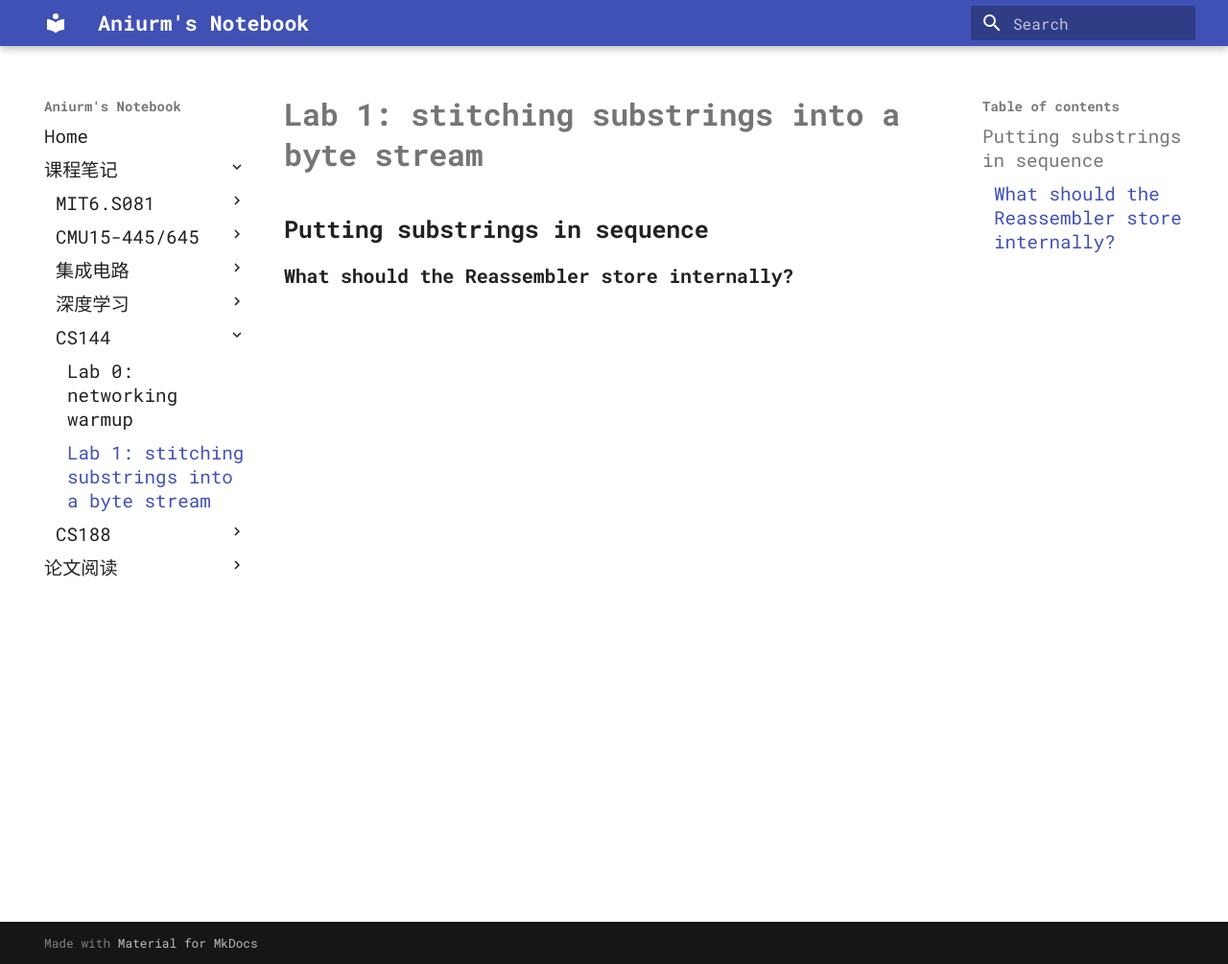
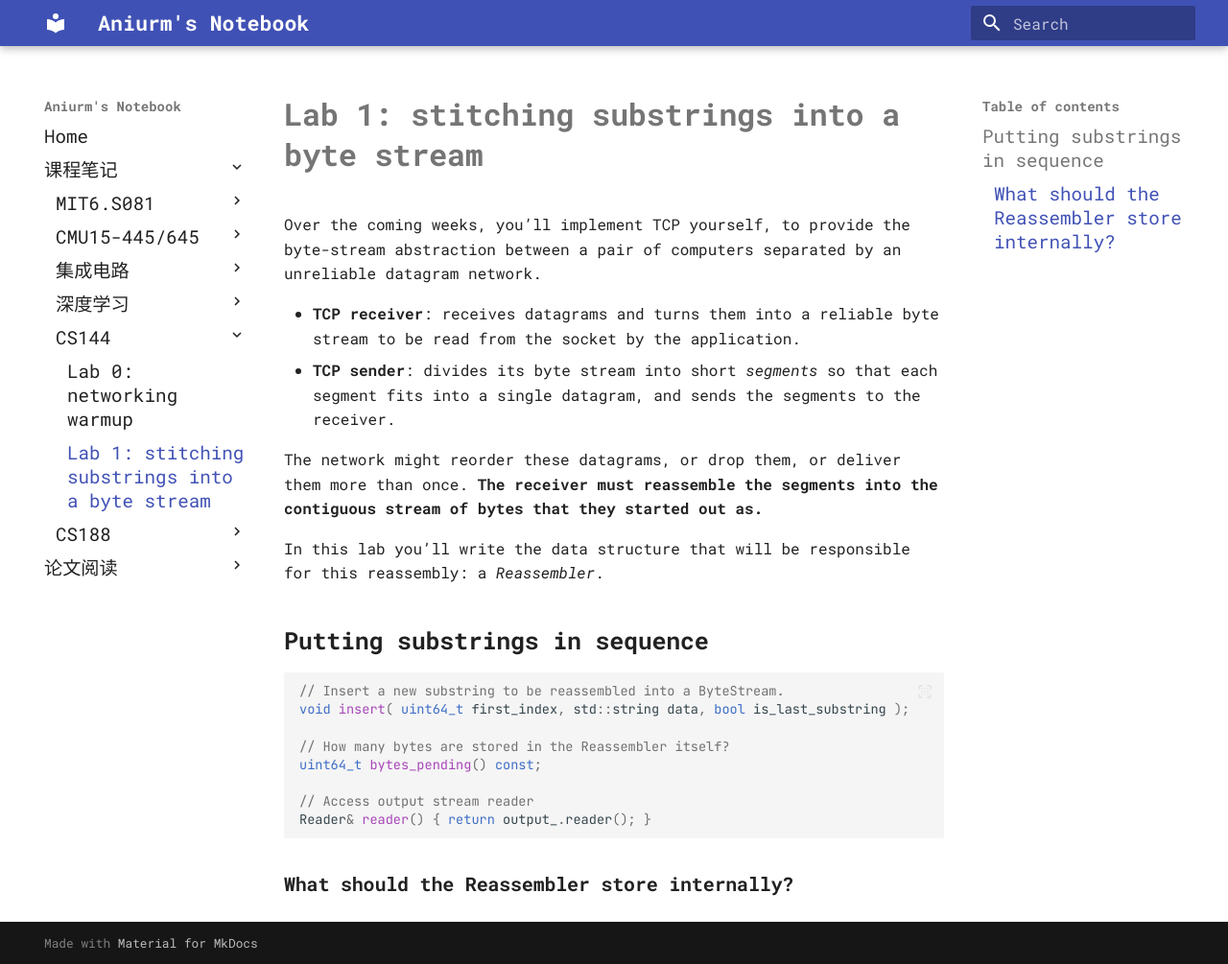
Before and after one commit to Aniurm/notebook, an MkDocs documentation site: the page built from docs/course_notes/cs144/lab1.md, in a window 1280 px wide and 1005 px high. Shown: the whole window at 96% size. Built offline with MkDocs 1.6.1 and Material for MkDocs 9.7.7, drawn with Linux system fonts in a browser that asks for light colours; some web fonts are replaced.

Commit message:
fix(cs144): doc about lab1

````diff
--- a/docs/course_notes/cs144/lab1.md
+++ b/docs/course_notes/cs144/lab1.md
@@ -1,5 +1,25 @@
 # Lab 1: stitching substrings into a byte stream
+
+Over the coming weeks, you’ll implement TCP yourself, to provide the byte-stream abstraction between a pair of computers separated by an unreliable datagram network.
+
+* **TCP receiver**: receives datagrams and turns them into a reliable byte stream to be read from the socket by the application.
+* **TCP sender**: divides its byte stream into short *segments* so that each segment fits into a single datagram, and sends the segments to the receiver.
+
+The network might reorder these datagrams, or drop them, or deliver them more than once. **The receiver must reassemble the segments into the contiguous stream of bytes that they started out as.**
+
+In this lab you’ll write the data structure that will be responsible for this reassembly: a *Reassembler*.
 
 ## Putting substrings in sequence
 
+```cpp
+// Insert a new substring to be reassembled into a ByteStream.
+void insert( uint64_t first_index, std::string data, bool is_last_substring );
+
+// How many bytes are stored in the Reassembler itself?
+uint64_t bytes_pending() const;
+
+// Access output stream reader
+Reader& reader() { return output_.reader(); }
+```
+
 ### What should the Reassembler store internally?
````
